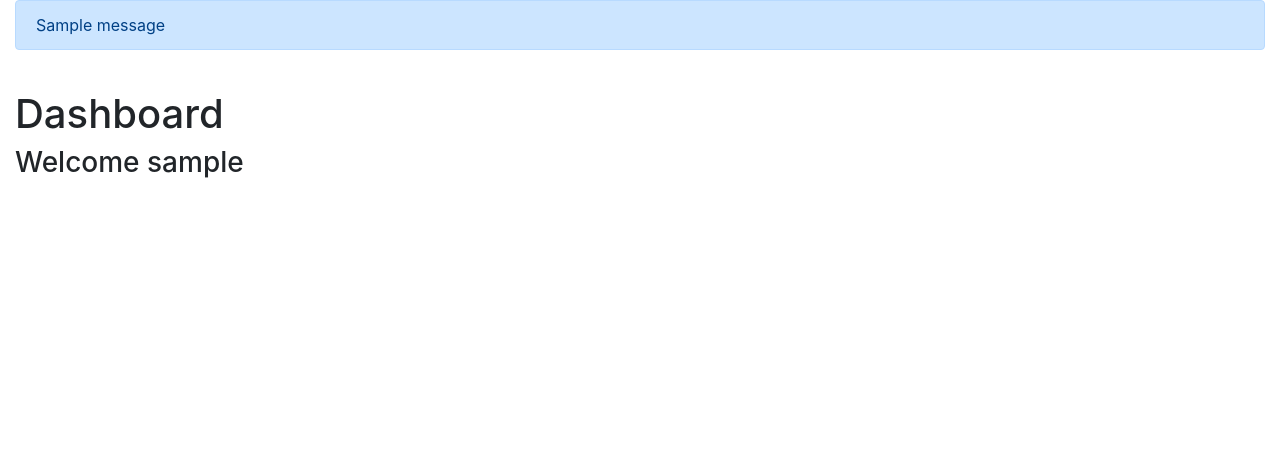
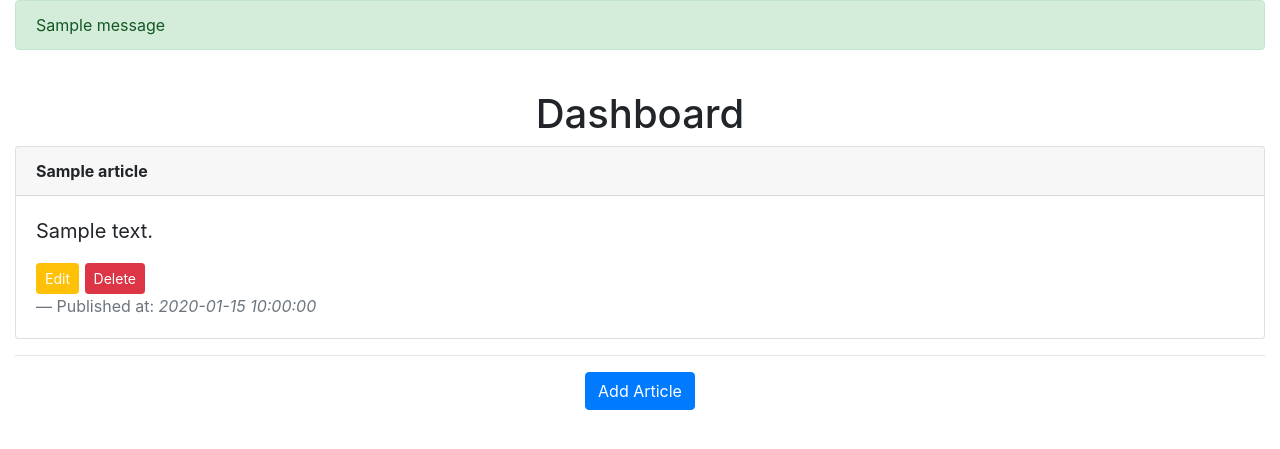
Before and after one commit to henilj1999/NewsBlogApp, a Flask app: page /dashboard in a window 1280 px wide. Shown: the part 56-505 px from the top of the page. Run offline with Flask 2, Linux system fonts and the light colour scheme; the visitor is signed in with stand-in values (Sample User, id 1); one stand-in notice (Sample message) is shown; a database or web service that is not in the repository returns one stand-in record (values such as "Sample title"); some libraries are stand-ins or nearby versions.

Commit message:
Adding and editing private articles

```diff
--- a/forms.py
+++ b/forms.py
@@ -18,9 +18,19 @@ class RegisterForm(Form):
 
 
 class LoginForm(Form):
-    email = StringField('Email')
-    password = PasswordField('Password')
+    email = StringField('Email', [
+        validators.Length(min = 10, max = 100, message='Length of email should be between 10 and 100'),
+    ])
+    password = PasswordField('Password', [
+        validators.Length(min = 8, max = 100, message='Length of password should be between 8 and 100')
+    ])
+
 
 class SearchForm(Form):
     search = StringField('Search')
     submit = SubmitField('Search')
+
+
+class ArticleForm(Form):
+    title = StringField('Title', validators=[validators.DataRequired()])
+    description = TextAreaField('Description', validators=[validators.DataRequired()])
--- a/routes.py
+++ b/routes.py
@@ -7,6 +7,8 @@ from wtforms import ValidationError
 from functools import wraps
 from newsapi import NewsApiClient
 import os
+from datetime import datetime
+import uuid
 
 news_api_key = str(os.environ.get('NEWS_API_KEY'))
 
@@ -31,12 +33,12 @@ def register():
         email = form.email.data
         username = form.username.data
         password = sha256_crypt.encrypt(str(form.password.data))
-        blogs = []
+        articles = []
         if mongo.db.user.find_one({'email' : email}):
-            flash('This email has already been registered')
+            flash('This email has already been registered', 'danger')
             return render_template('register.html', form = form)
-        mongo.db.user.insert({'name' : name, 'email' : email, 'username' : username, 'password' : password, 'blogs' : blogs})
-        flash('You have successfully Registered. You can now login', 'succes')
+        mongo.db.user.insert({'name' : name, 'email' : email, 'username' : username, 'password' : password, 'articles' : articles})
+        flash('You have successfully Registered. You can now login', 'success')
         return redirect(url_for('login'))
     return render_template('register.html', form = form)
 
@@ -54,20 +56,23 @@ def login():
             if sha256_crypt.verify(password_candidate, password):
                 session['logged_in'] = True
                 session['username'] = data['username']
+                session['name'] = data['name']
                 session['news'] = False
                 flash('You are now logged in', 'success')
-                return redirect(url_for('dashboard'))
+                return redirect(url_for('home'))
             else:
-                flash('password incorrect')
+                flash('Password incorrect', 'danger')
 
         else:
-            flash('User not found', 'error')
+            flash('User not found', 'danger')
+    form.email.data = ''
+    form.password.data = ''
     return render_template('login.html', form = form)
 
 @app.route('/logout')
 def logout():
     session.clear()
-    flash('You are now logged out')
+    flash('You are now logged out', category='success')
     return redirect(url_for('login'))
 
 #Decorator
@@ -77,7 +82,7 @@ def is_logged_in(f):
         if 'logged_in' in session:
             return f(*args, **kwargs)
         else:
-            flash('Unauthorised, Please login')
+            flash('Unauthorised, Please login', category='danger')
             return redirect(url_for('login'))
     return wrap
 
@@ -108,6 +113,7 @@ def news(topic, page):
     newsapi = NewsApiClient(api_key=news_api_key)
     articles = newsapi.get_everything(q = topic, page=int(page), language='en')['articles']
     articles = articles[0:18]
+    articles = sorted(articles, key = lambda i: i['publishedAt'], reverse=True)
     return render_template('news.html', articles = articles, topic = topic, page = int(page), form = form, length = len(articles))
 
 @app.route('/news/search', methods = ['POST'])
@@ -135,10 +141,75 @@ def sources():
 
 
 
-#Blogs Routes
+#Dashboard Routes
 
 @app.route('/dashboard')
 @is_logged_in
 def dashboard():
+    articleForm = ArticleForm()
     session['news'] = False
-    return render_template('dashboard.html')
+    user = session['username']
+    data = mongo.db.user.find_one({'username' : user})
+    articles = data['articles']
+    return render_template('dashboard.html', articles = articles, articleForm = articleForm)
+
+@app.route('/dashboard/add', methods = ['POST'])
+@is_logged_in
+def add_article():
+    articleForm = ArticleForm(request.form)
+    title = articleForm.title.data
+    description = articleForm.description.data
+    published = str(datetime.utcnow())
+    user = session['username']
+    data = mongo.db.user.find_one({'username' : user})
+    articles = data['articles']
+    article = {
+        'title': title,
+        'description' : description,
+        'publishedAt' : published,
+        'id' : str(uuid.uuid1())
+        }
+    articles.append(article)
+    mongo.db.user.update({'username' : user}, {'$set':{'articles':articles}})
+    flash('Article added successfully', category='success')
+    return redirect(url_for('dashboard'))
+
+@app.route('/article/edit/<id>', methods = ['POST', 'GET'])
+@is_logged_in
+def editArticle(id):
+    articleForm = ArticleForm(request.form)
+    user = session['username']
+    data = mongo.db.user.find_one({'username' : user})
+    articles = data['articles']
+    if request.method == 'POST':
+        for article in articles:
+            if str(id) == str(article['id']):
+                article['title'] = articleForm.title.data
+                article['description'] = articleForm.description.data
+                article['publishedAt'] = str(datetime.utcnow())
+                break
+        mongo.db.user.update({'username' : user}, {'$set':{'articles':articles}})
+        return redirect(url_for('dashboard'))
+    else:
+        for article in articles:
+            print(id)
+            print(article['id'])
+            if str(id) == str(article['id']):
+                print('inside')
+                articleForm.title.data = article['title']
+                articleForm.description.data = article['description']
+                break
+        return render_template('edit.html', articleForm1 = articleForm, id = str(id))
+
+@app.route('/article/delete/<id>')
+@is_logged_in
+def delete_article(id):
+    user = session['username']
+    data = mongo.db.user.find_one({'username' : user})
+    articles = data['articles']
+    for article in articles:
+        if str(id) == article['id']:
+            articles.remove(article)
+            break
+    mongo.db.user.update({'username' : user}, {'$set':{'articles':articles}})
+    return redirect(url_for('dashboard'))
--- a/templates/base.html
+++ b/templates/base.html
@@ -46,10 +46,10 @@
       </div>
       </nav>
 
-      {% with messages = get_flashed_messages() %}
+      {% with messages = get_flashed_messages(with_categories=true) %}
         {% if messages %}
-          {% for message in messages %}
-          <div class="alert alert-primary">
+          {% for category,message in messages %}
+          <div class="alert alert-{{category}}">
             {{ message }}
           </div>
           {% endfor %}
--- a/templates/dashboard.html
+++ b/templates/dashboard.html
@@ -1,6 +1,45 @@
 {% extends 'base.html' %}
+{% from "_formhelpers.html" import render_field %}
 
 {% block main %}
-    <h1>Dashboard</h1>
-    <h3>Welcome {{session.username}}</h3>
+    <h1 style="text-align: center;">Dashboard</h1>
+
+
+      {% for article in articles: %}
+      <div class="card">
+        <div class="card-header" style="font-weight: bold;">
+          {{article.title}}
+        </div>
+        <div class="card-body">
+          <blockquote class="blockquote mb-0">
+            <p style="text-align: justify;">{{article.description}}</p>
+            <a href="/article/edit/{{article.id}}" class="btn btn-warning btn-sm" style="color: white;">Edit</a>
+            <a href="/article/delete/{{article.id}}" class="btn btn-danger btn-sm" style="color: white;">Delete</a>
+            <br>
+            <footer class="blockquote-footer">Published at: <cite title="Source Title">{{article.publishedAt}}</cite></footer>
+          </blockquote>
+        </div>
+      </div>
+      <hr>
+      {% endfor %}
+
+
+      <p style="text-align: center;">
+        <button style="text-align: center;" class="btn btn-primary" type="button" data-toggle="collapse" data-target="#addingArticle" aria-expanded="false" aria-controls="collapseExample">
+          Add Article
+        </button>
+      </p>
+      <div class="collapse" id="addingArticle">
+        <form action="/dashboard/add" method="POST">
+            <div class="form-group">
+                {{ render_field(articleForm.title, class_='form-control') }}
+            </div>
+            <div class="form-group">
+                {{ render_field(articleForm.description, class_='form-control') }}
+            </div>
+            <div class="form-group">
+                <button type="submit" class="btn btn-primary btn-sm">Add Article</button>
+            </div>
+        </form>
+      </div>
 {% endblock %}
--- a/templates/news.html
+++ b/templates/news.html
@@ -14,7 +14,7 @@
         <img src="{{article['urlToImage']}}" class="card-img-top" alt="...">
         <div class="card-body">
           <h5 class="card-title">{{article['source']['name']}}: {{article['author']}}</h5>
-          <p class="card-text">{{article['title']}}</p>
+          <p style = "text-align: justify;" class="card-text">{{article['title']}}</p>
           <a href="{{article['url']}}" class="btn btn-info">Read More...</a>
           <p class="card-text"><small class="text-muted">Published At: {{article['publishedAt']}}</small></p>
         </div>
--- a/templates/sources.html
+++ b/templates/sources.html
@@ -8,7 +8,7 @@
     <div class="card h-400">
         <div class="card-body">
           <h5 class="card-title">{{source['name']}}</h5>
-          <p class="card-text">{{source['description']}}</p>
+          <p style = "text-align: justify;" class="card-text">{{source['description']}}</p>
           <p class="card-text">Category: {{source['category']}}</p>
           <a href="{{source['url']}}" class="btn btn-info">Read More...</a>
           <p class="card-text"><small class="text-muted">Country: {{source['country']}}, Language: {{source['language']}}</small></p>
```
Also changed, not shown: templates/edit.html (added, +18 -0 lines), templates/home.html (+20 -1 lines).
